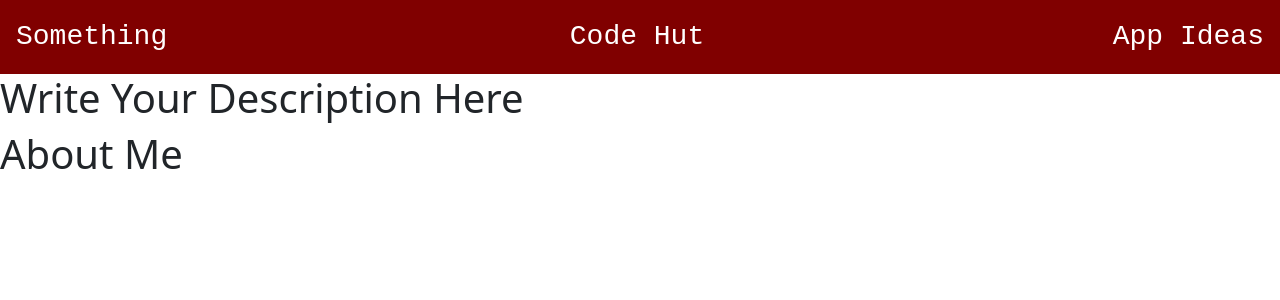
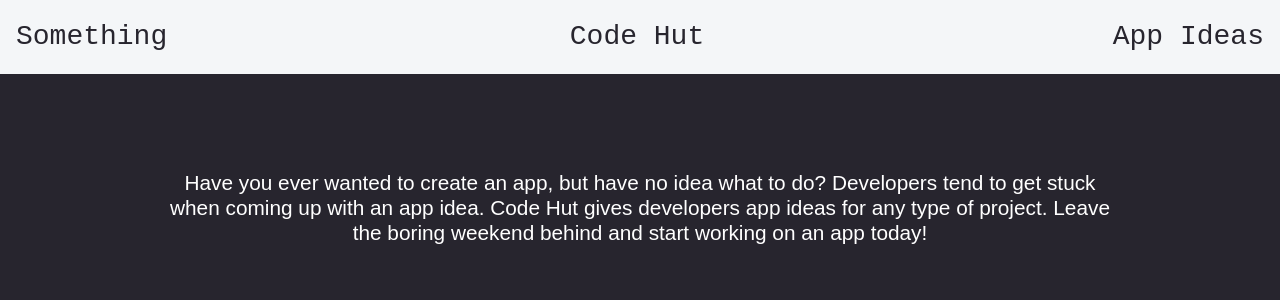
Before and after one commit to Oziel-Sal/CodeHut, a React (Create React App) app in the folder frontend/: page / in a window 1280 px wide. Shown: the top 300 px of the page. Built offline with nearby package versions, Linux system fonts and the light colour scheme.

Commit message:
made some css changes, and cleaned up some files

```diff
--- a/frontend/src/App.css
+++ /dev/null
@@ -1,38 +0,0 @@
-.App {
-  text-align: center;
-}
-
-.App-logo {
-  height: 40vmin;
-  pointer-events: none;
-}
-
-@media (prefers-reduced-motion: no-preference) {
-  .App-logo {
-    animation: App-logo-spin infinite 20s linear;
-  }
-}
-
-.App-header {
-  background-color: #282c34;
-  min-height: 100vh;
-  display: flex;
-  flex-direction: column;
-  align-items: center;
-  justify-content: center;
-  font-size: calc(10px + 2vmin);
-  color: white;
-}
-
-.App-link {
-  color: #61dafb;
-}
-
-@keyframes App-logo-spin {
-  from {
-    transform: rotate(0deg);
-  }
-  to {
-    transform: rotate(360deg);
-  }
-}
--- a/frontend/src/App.js
+++ b/frontend/src/App.js
@@ -1,4 +1,4 @@
-import './App.css';
+import './style/App.css';
 import LandingPage from './views/Landingpage';
 import Ideas from './views/IdeaPage';
 import Something from './views/Something';
@@ -7,7 +7,7 @@ import { BrowserRouter as Router, Switch, Route } from "react-router-dom";
 
 function App() {
   return (
-    <div>
+    <div className="App-header">
       <Router>
         <NavBar />
         <Switch>
--- a/frontend/src/components/Description.js
+++ b/frontend/src/components/Description.js
@@ -5,8 +5,9 @@ class Description extends React.Component {
     render() {
         return (
             <div className="description">
-                <h1>
-                    Write Your Description Here
+                <h1 id="dText">
+                    Have you ever wanted to create an app, but have no idea what to do? Developers tend to get stuck when coming up with an app idea.
+                    Code Hut gives developers app ideas for any type of project. Leave the boring weekend behind and start working on an app today!
                 </h1>
             </div>
         )
--- a/frontend/src/components/DisplayAppIdeas.js
+++ b/frontend/src/components/DisplayAppIdeas.js
@@ -1,5 +1,6 @@
 import React from 'react';
 import axios from 'axios'
+import '../style/DisplayAppIdeas.css'
 class AppIdeas extends React.Component {
     constructor(props) {
         super(props)
@@ -29,10 +30,9 @@ class AppIdeas extends React.Component {
         let Display3 = this.state.selftext
         return (
             <ul>
-
-                <p>Author: {Display}</p>
-                <p>Title: {Display2}</p>
-                <p>Description: {Display3}</p>
+                <p className="wh">Author: {Display}</p>
+                <p className="wh">Title: {Display2}</p>
+                <p className="wh">Description: {Display3}</p>
             </ul>
         )
     }
--- a/frontend/src/components/Navbar.js
+++ b/frontend/src/components/Navbar.js
@@ -19,7 +19,7 @@ function NavBar() {
           <NavLink
             tag={Link}
             to="/something/"
-            className="navlink2"
+            className="navlink"
           >
             Something
           </NavLink>
--- /dev/null
+++ b/frontend/src/style/App.css
@@ -0,0 +1,4 @@
+.App-header {
+  background-color: #27252e;
+  min-height: 100vh;
+}
--- a/frontend/src/style/Description.css
+++ b/frontend/src/style/Description.css
@@ -1,12 +1,16 @@
-#description{
+.description{
     margin: auto;
-    text-align: center;
     width: 80%;
     margin-top: 5%;
-    padding: 10px;
-    font-size: large;
+    border: 3px solid #27252e;
+    padding: 30px;
+}
+
+#dText{
+    font-size: 130%;
     font-weight: lighter;
     font-family:Arial, Helvetica, sans-serif;
-    border: 3px solid white;
-    padding: 20px;
+    text-align: center;
+    color: white;
+
 }
--- /dev/null
+++ b/frontend/src/style/DisplayAppIdeas.css
@@ -0,0 +1,3 @@
+.wh{
+    color: white;
+}
--- a/frontend/src/style/Navbar.css
+++ b/frontend/src/style/Navbar.css
@@ -1,27 +1,27 @@
 .name{
     float: none;
     position: relative;
-    color: white;
+    color: #27252e;
     font-family: monospace;
     transform: translateX(5px);
     font-size: 28px !important;
 }
 .name:hover{
-    color: white;
+    color: #abafbb;
 }
 
 .navbar{
-    background-color: maroon;
+    background-color: #f4f6f8;
     width: 100%;
 }
 
 .navlink{
-    color: white !important;
+    color: #27252e !important;
     font-size: 28px;
     font-family: monospace;
 }
-.navlink2{
-    color: white !important;
-    font-size: 28px;
-    font-family: monospace;
+
+.navlink:hover{
+    color: #abafbb !important;
+
 }
--- a/frontend/src/views/Landingpage.js
+++ b/frontend/src/views/Landingpage.js
@@ -1,10 +1,8 @@
-import TeamMembers from "../components/Team";
 import Description from "../components/Description";
 function LandingPage(){
     return(
         <>
         <Description/>
-        <TeamMembers/>
         </>
     );
 }
--- a/frontend/src/views/Something.js
+++ b/frontend/src/views/Something.js
@@ -1,6 +1,6 @@
 function Something(){
     return(
-        <h1>Something Here</h1>
+        <h1 color="white">Something Here</h1>
     )
 }
 
```
Also changed, not shown: 1 other file (tests, documents, lock files or other folders).
